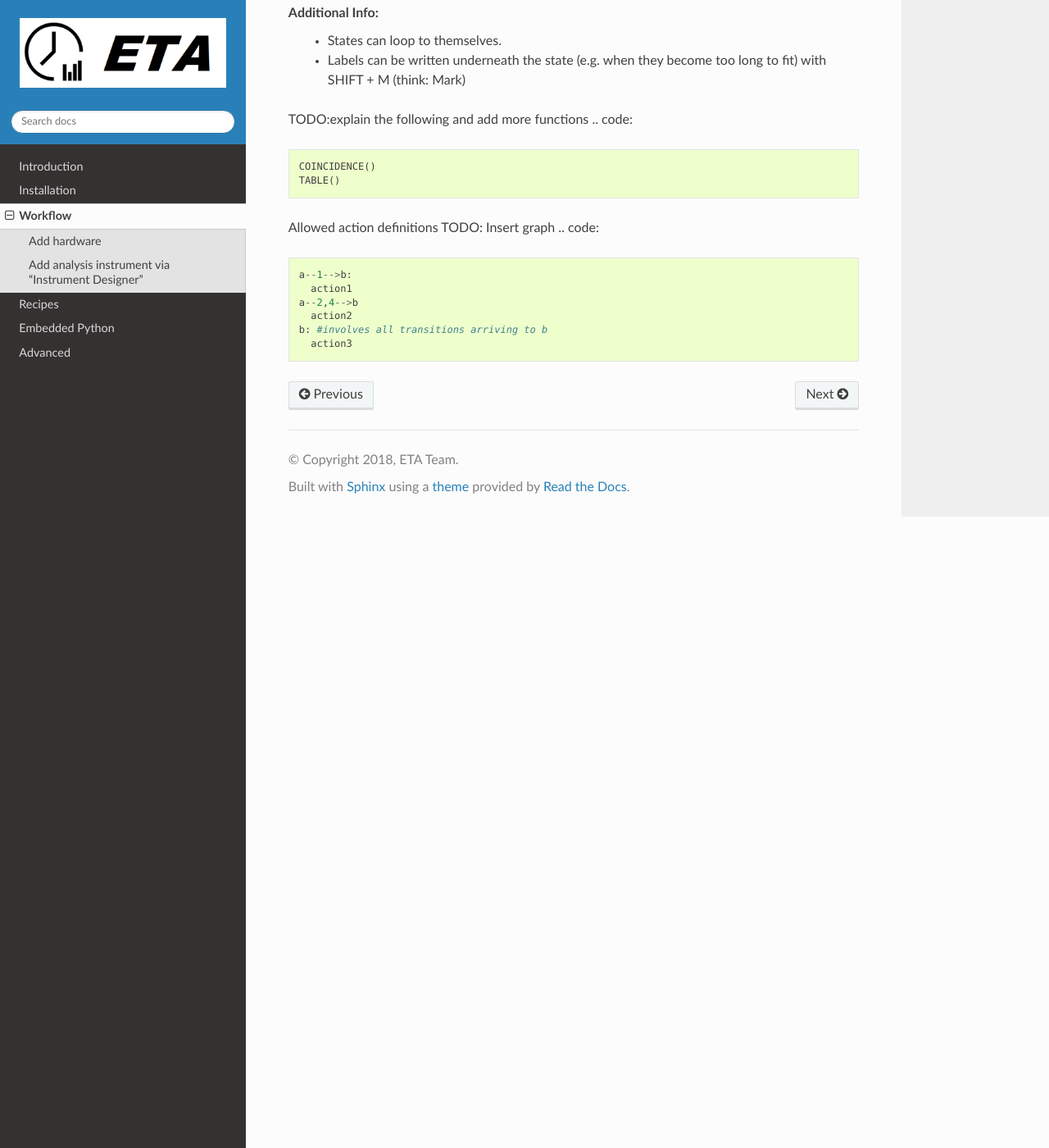
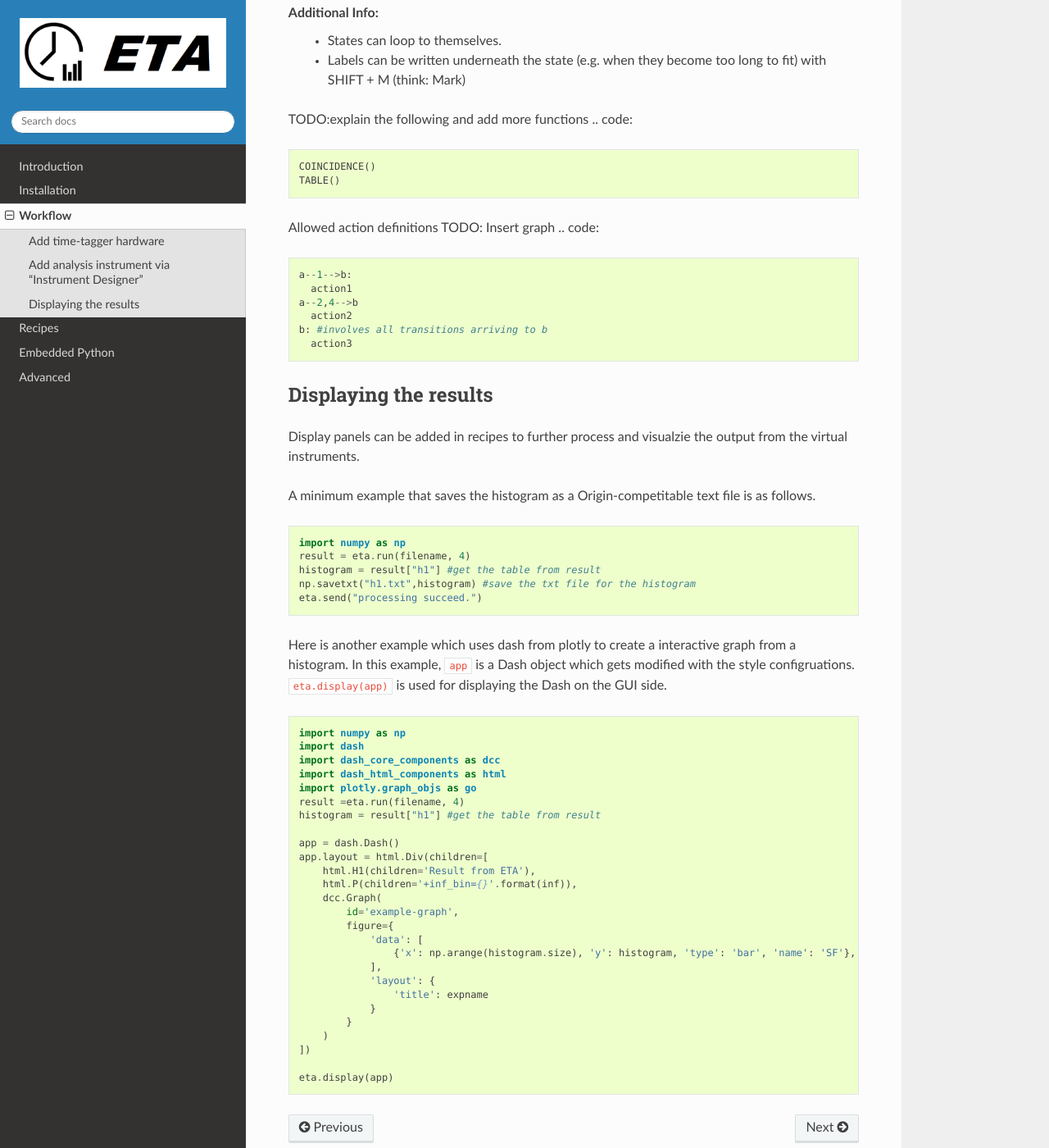
Before and after one commit to timetag/timetag.github.io, a Sphinx documentation site: the page built from docs/workflow.rst, in a window 1280 px wide and 1400 px high, scrolled down 2500 px. Shown: the whole window at 82% size. Built offline with Sphinx 7.4.7 and the Read the Docs theme 2.0.0, drawn with Linux system fonts in a browser that asks for light colours; some of the changed text lies outside the part shown.

Commit message:
Update workflow.rst

```diff
--- a/docs/workflow.rst
+++ b/docs/workflow.rst
@@ -5,7 +5,7 @@ Workflow
 if not using ready-made recipe
 
 
-Add hardware
+Add time-tagger hardware
 --------
 
 Click the “Acquisition Device” button on the main screen to open a dialogue.
@@ -109,3 +109,53 @@ TODO: Insert graph
       action2
     b: #involves all transitions arriving to b
       action3
+
+
+
+Displaying the results
+--------
+
+Display panels can be added in recipes to further process and visualzie the output from the virtual instruments.
+
+A minimum example that saves the histogram as a Origin-competitable text file is as follows.
+
+.. code:: python
+
+    import numpy as np
+    result = eta.run(filename, 4)
+    histogram = result["h1"] #get the table from result
+    np.savetxt("h1.txt",histogram) #save the txt file for the histogram
+    eta.send("processing succeed.")
+
+
+
+Here is another example which uses dash from plotly to create a interactive graph from a histogram. In this example, ``app`` is a Dash object which gets modified with the style configruations. ``eta.display(app)`` is used for displaying the Dash on the GUI side.
+
+.. code:: python
+
+    import numpy as np
+    import dash
+    import dash_core_components as dcc
+    import dash_html_components as html
+    import plotly.graph_objs as go
+    result =eta.run(filename, 4)
+    histogram = result["h1"] #get the table from result
+
+    app = dash.Dash()
+    app.layout = html.Div(children=[
+        html.H1(children='Result from ETA'),
+        html.P(children='+inf_bin={}'.format(inf)),
+        dcc.Graph(
+            id='example-graph',
+            figure={
+                'data': [
+                    {'x': np.arange(histogram.size), 'y': histogram, 'type': 'bar', 'name': 'SF'},
+                ],
+                'layout': {
+                    'title': expname
+                }
+            }
+        )
+    ])
+
+    eta.display(app)
```
